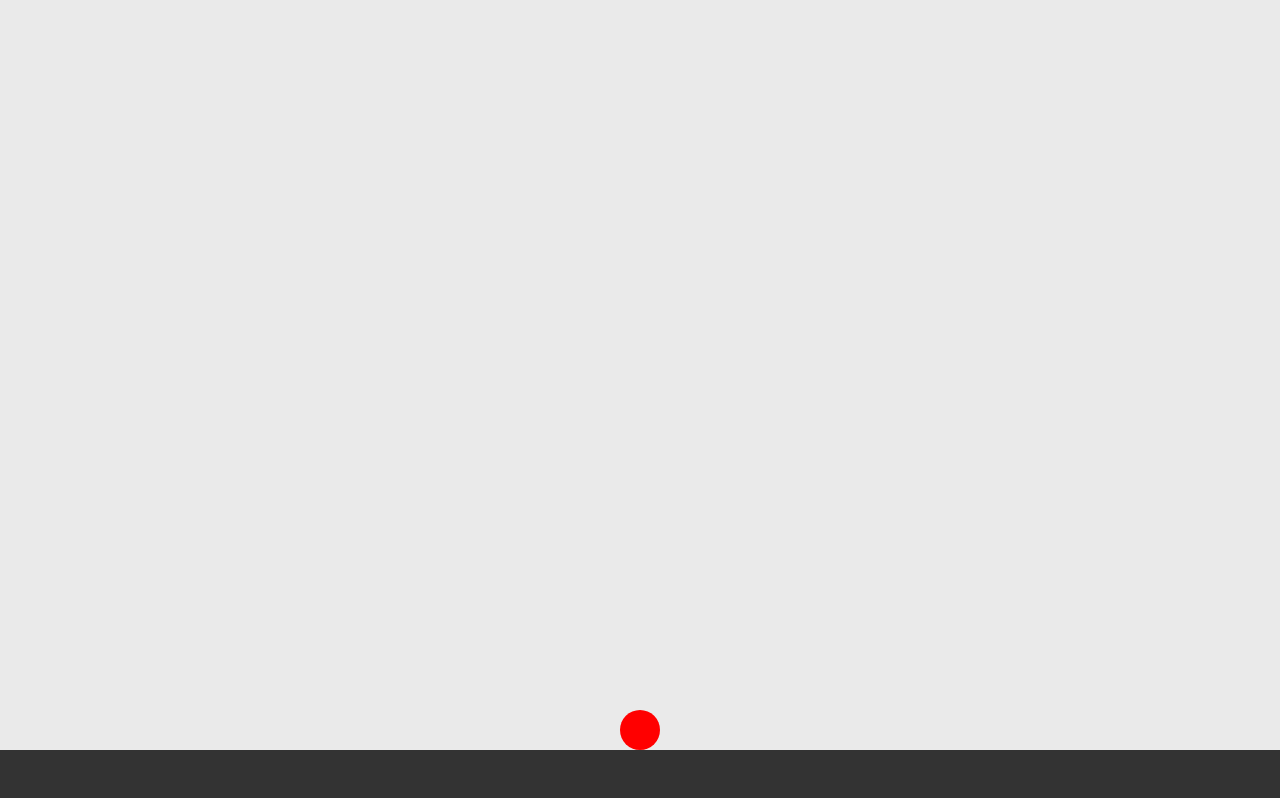
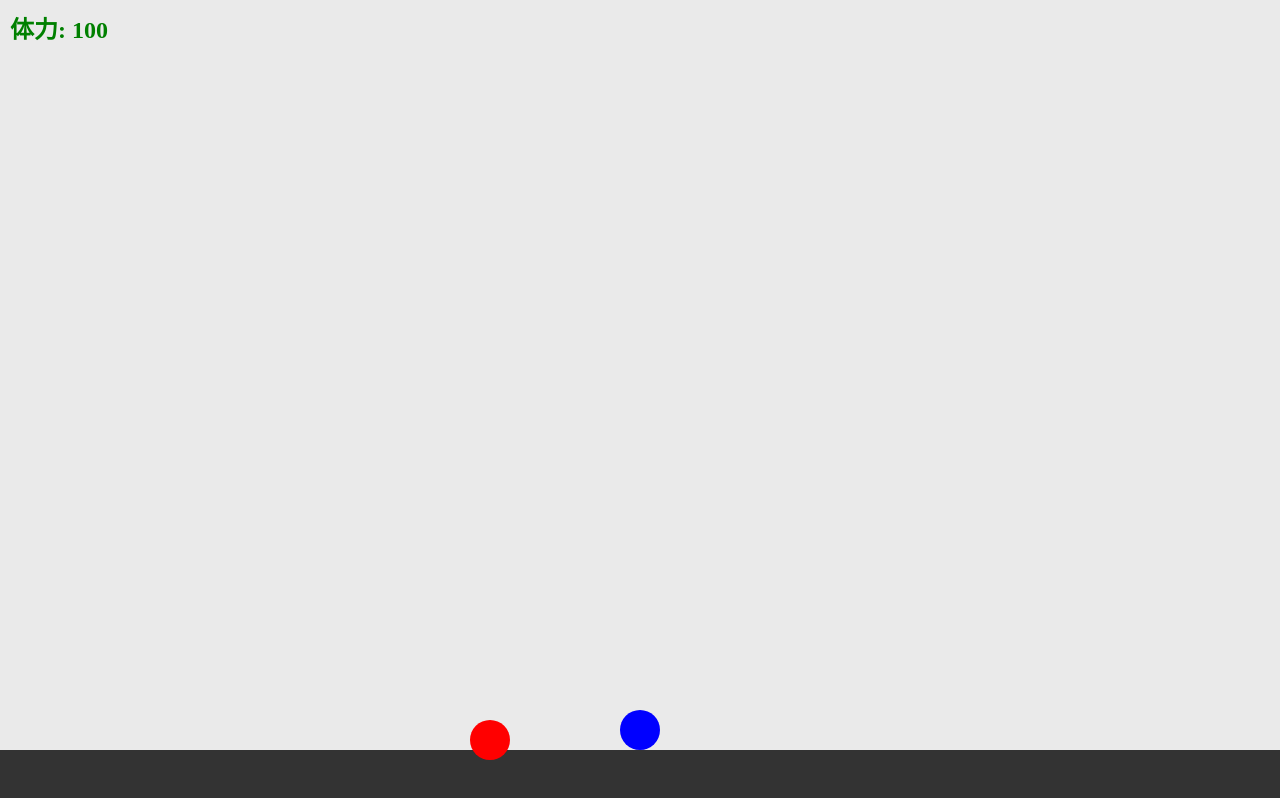
Before and after one commit to MUNETAROU564219/Smash-bros, a plain HTML site: page index.html in a window 1280 px wide. Drawn offline with Linux system fonts and the light colour scheme.

Commit message:
index.html

```diff
--- a/index.html
+++ b/index.html
@@ -3,7 +3,7 @@
 <head>
     <meta charset="UTF-8">
     <meta name="viewport" content="width=device-width, initial-scale=1.0">
-    <title>円のスマブラ操作</title>
+    <title>スマブラ風ゲーム</title>
     <style>
         * {
             margin: 0;
@@ -14,7 +14,7 @@
         html, body {
             width: 100%;
             height: 100%;
-            overflow: hidden; /* スクロールバーを表示しない */
+            overflow: hidden;
         }
 
         canvas {
@@ -22,10 +22,28 @@
             background-color: #eaeaea;
             margin: 0 auto;
         }
+
+        .damage-display {
+            position: absolute;
+            font-size: 24px;
+            color: red;
+            font-weight: bold;
+        }
+
+        .health-display {
+            position: absolute;
+            font-size: 24px;
+            color: green;
+            font-weight: bold;
+            top: 10px;
+            left: 10px;
+        }
     </style>
 </head>
 <body>
     <canvas id="gameCanvas"></canvas>
+    <div id="damageDisplay" class="damage-display"></div>
+    <div id="healthDisplay" class="health-display">体力: 100</div>
 
     <script>
         // Canvas要素の取得
@@ -41,18 +59,30 @@
             x: canvas.width / 2,
             y: canvas.height - 60,
             radius: 20,
-            color: "red",
+            color: "blue", // キャラクターの色
             speed: 5,
             dx: 0,
             dy: 0,
-            jumpSpeed: -15, // ジャンプ速度
-            gravity: 0.5,   // 重力
-            grounded: false, // 地面にいるかどうか
-            isSmashing: false, // スマッシュ攻撃中か
+            jumpSpeed: -10,
+            gravity: 0.5,
+            grounded: false,
+            isSmashing: false,
+            smashDamage: 0,
+            smashingTime: 0,
+            health: 100 // 体力の初期値
+        };
+
+        // 敵の初期設定（動かない）
+        let enemy = {
+            x: canvas.width / 2 - 150,
+            y: canvas.height - 60,
+            radius: 20,
+            color: "red",
+            health: 100 // 敵の体力
         };
 
         // ステージの地面の設定
-        let groundHeight = 50; // 地面の高さ
+        let groundHeight = 50;
         let groundY = canvas.height - groundHeight;
 
         // キー押下イベント
@@ -61,10 +91,7 @@
             down: false,
             left: false,
             right: false,
-            smashUp: false,
-            smashDown: false,
-            smashLeft: false,
-            smashRight: false
+            smash: false
         };
 
         // キーの入力状態を監視
@@ -73,12 +100,7 @@
             if (e.key === "ArrowDown") keys.down = true;
             if (e.key === "ArrowLeft") keys.left = true;
             if (e.key === "ArrowRight") keys.right = true;
-            if (e.key === "z") {
-                if (keys.left) keys.smashLeft = true;
-                else if (keys.right) keys.smashRight = true;
-                else if (keys.up) keys.smashUp = true;
-                else if (keys.down) keys.smashDown = true;
-            }
+            if (e.key === "z") keys.smash = true; // Zキーでスマッシュ攻撃開始
             if (e.key === " ") keys.up = true; // Spaceでジャンプ
         });
 
@@ -87,28 +109,27 @@
             if (e.key === "ArrowDown") keys.down = false;
             if (e.key === "ArrowLeft") keys.left = false;
             if (e.key === "ArrowRight") keys.right = false;
-            if (e.key === "z") {
-                keys.smashUp = keys.smashDown = keys.smashLeft = keys.smashRight = false;
-            }
+            if (e.key === "z") keys.smash = false; // Zキーでスマッシュ攻撃終了
             if (e.key === " ") keys.up = false; // ジャンプ停止
         });
 
-        // 円の更新
+        // プレイヤーの更新
         function updatePlayer() {
             // 移動の設定
             if (keys.left) player.dx = -player.speed;
             else if (keys.right) player.dx = player.speed;
             else player.dx = 0;
 
-            // スマッシュ攻撃
-            if (keys.smashLeft) {
-                player.dx = -player.speed * 2;
-            } else if (keys.smashRight) {
-                player.dx = player.speed * 2;
-            } else if (keys.smashUp) {
-                player.dy = -player.jumpSpeed * 1.5;
-            } else if (keys.smashDown) {
-                player.dy = player.jumpSpeed * 1.5;
+            // スマッシュ攻撃の溜め時間を計測
+            if (keys.smash) {
+                player.smashingTime++;
+            } else {
+                if (player.smashingTime > 0) {
+                    // スマッシュ攻撃のダメージを計算
+                    player.smashDamage = Math.min(player.smashingTime, 100); // ダメージは最大100
+                    displayDamage(player.smashDamage); // ダメージを表示
+                    player.smashingTime = 0; // 溜め時間リセット
+                }
             }
 
             // 重力
@@ -135,11 +156,42 @@
             if (player.x > canvas.width - player.radius) player.x = canvas.width - player.radius;
         }
 
-        // 描画
+        // 敵の更新
+        function updateEnemy() {
+            // 敵の体力が0以下の場合、敵を消す（簡易的なゲームオーバー処理）
+            if (enemy.health <= 0) {
+                enemy.color = "gray"; // 敵が倒されたら色を変える
+            }
+        }
+
+        // ダメージを画面に表示
+        function displayDamage(damage) {
+            const damageDisplay = document.getElementById("damageDisplay");
+            damageDisplay.textContent = `スマッシュダメージ: ${damage}`;
+            damageDisplay.style.left = `${player.x - 50}px`;
+            damageDisplay.style.top = `${player.y - 30}px`;
+        }
+
+        // 体力を画面に表示
+        function displayHealth() {
+            const healthDisplay = document.getElementById("healthDisplay");
+            healthDisplay.textContent = `体力: ${player.health}`;
+        }
+
+        // プレイヤーを描画
         function drawPlayer() {
             ctx.beginPath();
             ctx.arc(player.x, player.y, player.radius, 0, Math.PI * 2);
             ctx.fillStyle = player.color;
+            ctx.fill();
+            ctx.closePath();
+        }
+
+        // 敵を描画
+        function drawEnemy() {
+            ctx.beginPath();
+            ctx.arc(enemy.x, enemy.y, enemy.radius, 0, Math.PI * 2);
+            ctx.fillStyle = enemy.color;
             ctx.fill();
             ctx.closePath();
         }
@@ -155,7 +207,10 @@
             ctx.clearRect(0, 0, canvas.width, canvas.height); // 画面をクリア
             drawGround(); // 地面を描画
             updatePlayer(); // プレイヤーを更新
+            updateEnemy(); // 敵を更新
             drawPlayer(); // プレイヤーを描画
+            drawEnemy(); // 敵を描画
+            displayHealth(); // 体力を表示
             requestAnimationFrame(gameLoop); // 次のフレームをリクエスト
         }
 
```
